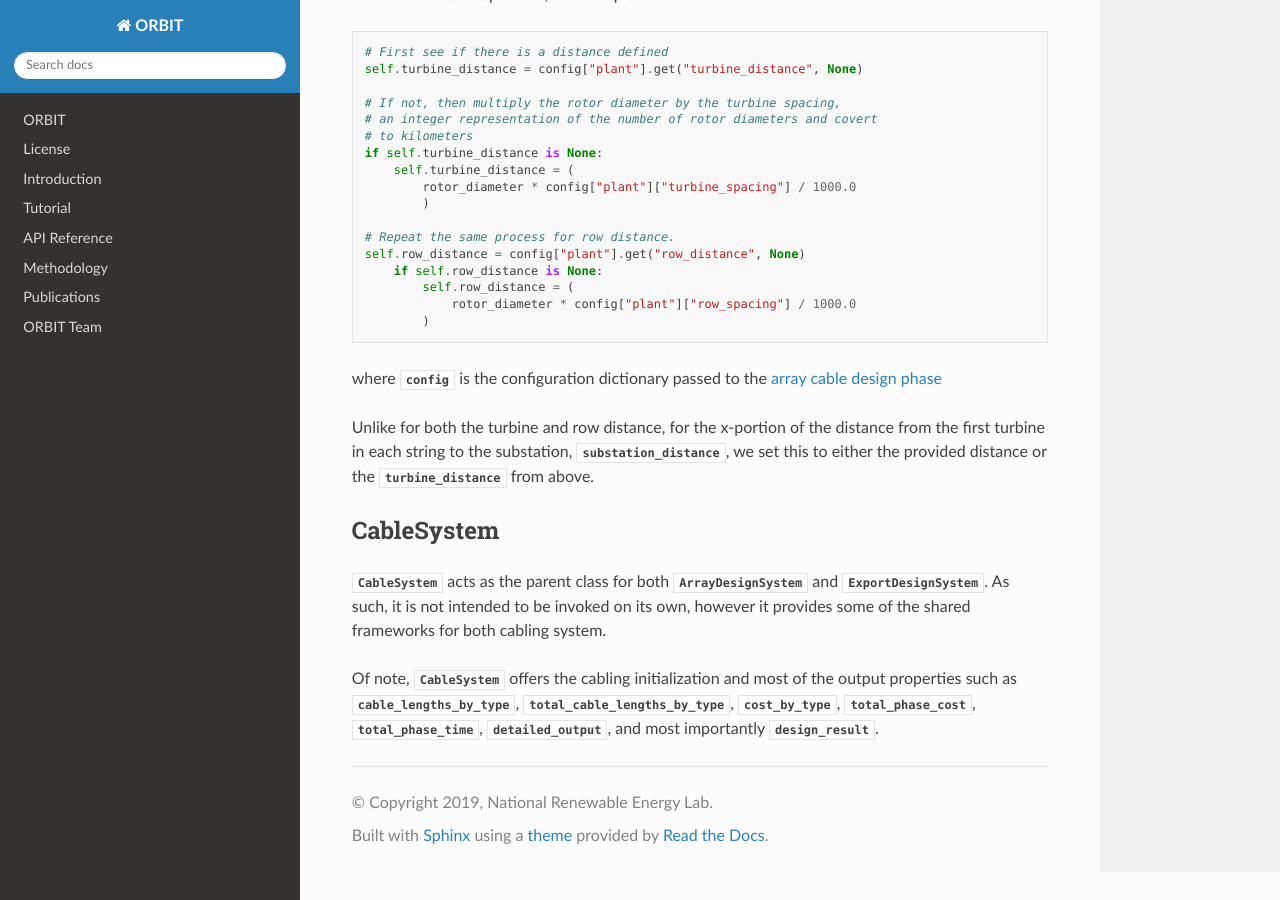
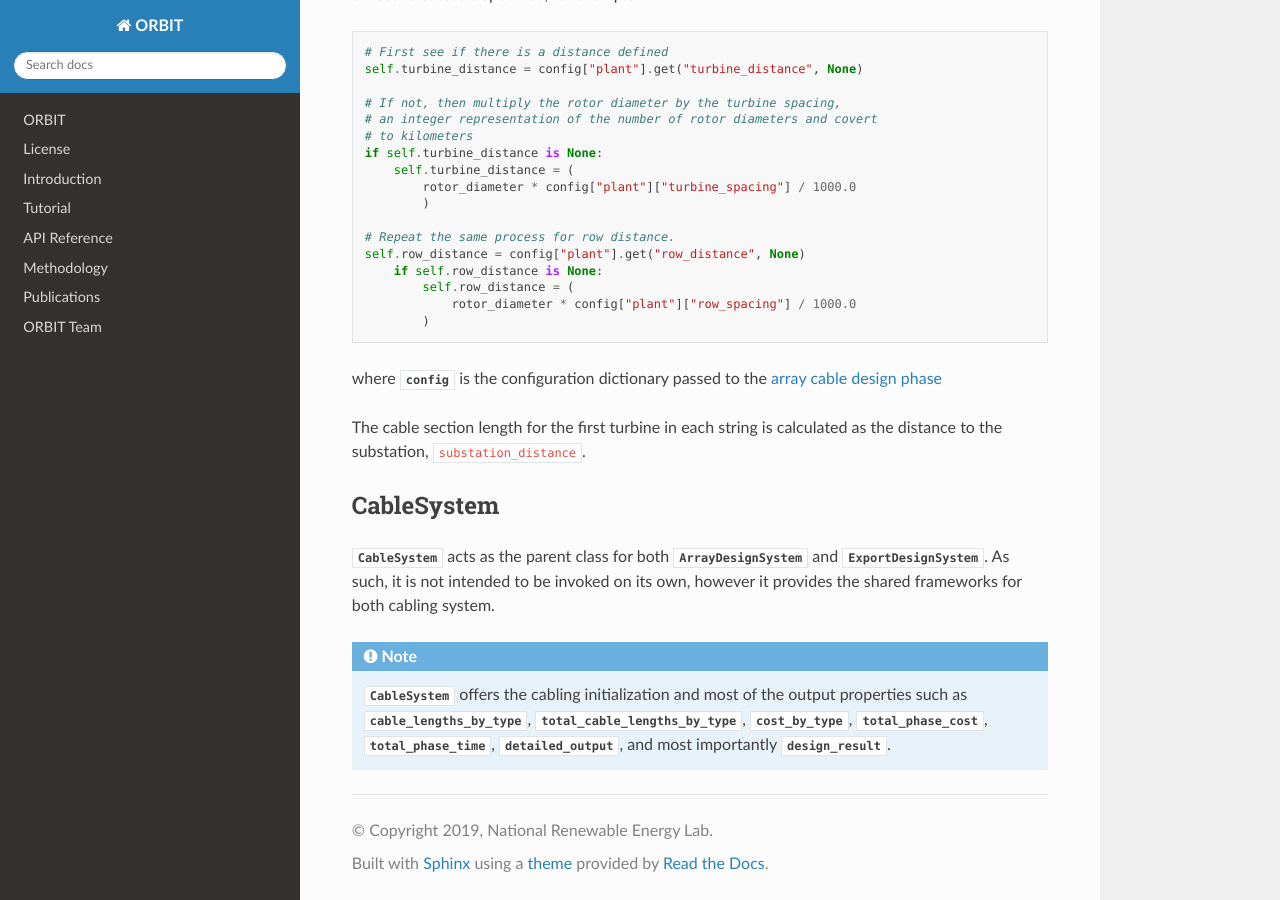
Before and after one commit to WISDEM/ORBIT, a Sphinx documentation site: the page built from docs/_docs/phases/design/doc_CableHelpers.rst, in a window 1280 px wide and 900 px high, scrolled down 1280 px. Built offline with Sphinx 7.4.7 and the Read the Docs theme 2.0.0, drawn with Linux system fonts in a browser that asks for light colours; the version number could not be read and is left out.

Commit message:
Updated cable helpers method docs.

```diff
--- a/docs/_docs/phases/design/doc_CableHelpers.rst
+++ b/docs/_docs/phases/design/doc_CableHelpers.rst
@@ -10,7 +10,6 @@ Overview
 This overview provides the :class:`Cable` class, :class:`Plant` class, and
 :class:`CableSystem` parent class.
 
-
 Cable
 -----
 
@@ -18,7 +17,7 @@ The cable class calculates a provided cable's power rating for determining the
 maximum number of turbines that can be supported by a string of cable.
 
 Character Impedance (:math:`\Omega`)
-^^^^^^^^^^^^^^^^^^^^^^^^^^^^^^^^^^^^
+~~~~~~~~~~~~~~~~~~~~~~~~~~~~~~~~~~~~
 
 .. math:: Z_0 = \sqrt{\frac{R + 2 \pi f L}{G + j 2 \pi f C}}
 
@@ -30,7 +29,7 @@ Character Impedance (:math:`\Omega`)
 | :math:`C=` :py:attr:`capacitance`
 
 Power Factor
-^^^^^^^^^^^^
+~~~~~~~~~~~~
 
 .. math::
    |P| &= \cos(\theta) \\
@@ -41,7 +40,7 @@ Power Factor
 | :math:`Z_0=` the real portion of :py:attr:`character_impedance`
 
 Cable Power (:math:`MW`)
-^^^^^^^^^^^^^^^^^^^^^^^^
+~~~~~~~~~~~~~~~~~~~~~~~~
 
 .. math::
    P = \sqrt{3} * V * I * |P|
@@ -49,7 +48,6 @@ Cable Power (:math:`MW`)
 | :math:`V=` :py:attr:`rated_voltage`
 | :math:`I=` :py:attr:`current_capacity`
 | :math:`|P|=` :py:attr:`power_factor`
-
 
 Plant
 -----
@@ -79,26 +77,24 @@ based off of the number of rotor diameters specified, for example:
                 rotor_diameter * config["plant"]["row_spacing"] / 1000.0
             )
 
-
 where :py:attr:`config` is the configuration dictionary passed to the
 :doc:`array cable design phase <api_ArraySystemDesign>`
 
-Unlike for both the turbine and row distance, for the x-portion of the distance
-from the first turbine in each string to the substation,
-:py:attr:`substation_distance`, we set this to either the provided distance or
-the :py:attr:`turbine_distance` from above.
-
+The cable section length for the first turbine in each string is calculated as
+the distance to the substation, ``substation_distance``.
 
 CableSystem
 -----------
 
 :py:class:`CableSystem` acts as the parent class for both
 :py:class:`ArrayDesignSystem` and :py:class:`ExportDesignSystem`. As such, it
-is not intended to be invoked on its own, however it provides some of the
-shared frameworks for both cabling system.
+is not intended to be invoked on its own, however it provides the shared
+frameworks for both cabling system.
 
-Of note, :py:class:`CableSystem` offers the cabling initialization and most of
-the output properties such as :py:attr:`cable_lengths_by_type`,
-:py:attr:`total_cable_lengths_by_type`, :py:attr:`cost_by_type`,
-:py:attr:`total_phase_cost`, :py:attr:`total_phase_time`,
-:py:attr:`detailed_output`, and most importantly :py:attr:`design_result`.
+.. note::
+
+   :py:class:`CableSystem` offers the cabling initialization and most of
+   the output properties such as :py:attr:`cable_lengths_by_type`,
+   :py:attr:`total_cable_lengths_by_type`, :py:attr:`cost_by_type`,
+   :py:attr:`total_phase_cost`, :py:attr:`total_phase_time`,
+   :py:attr:`detailed_output`, and most importantly :py:attr:`design_result`.
```
